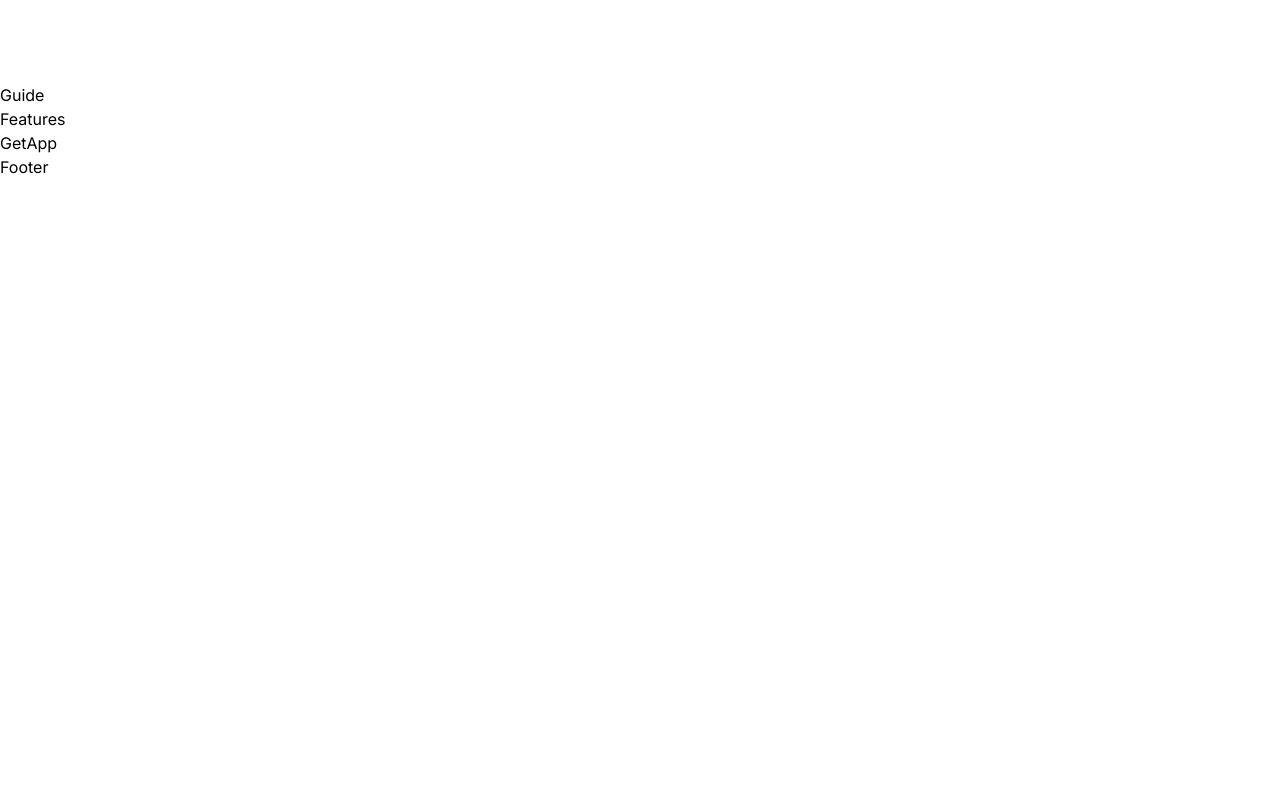
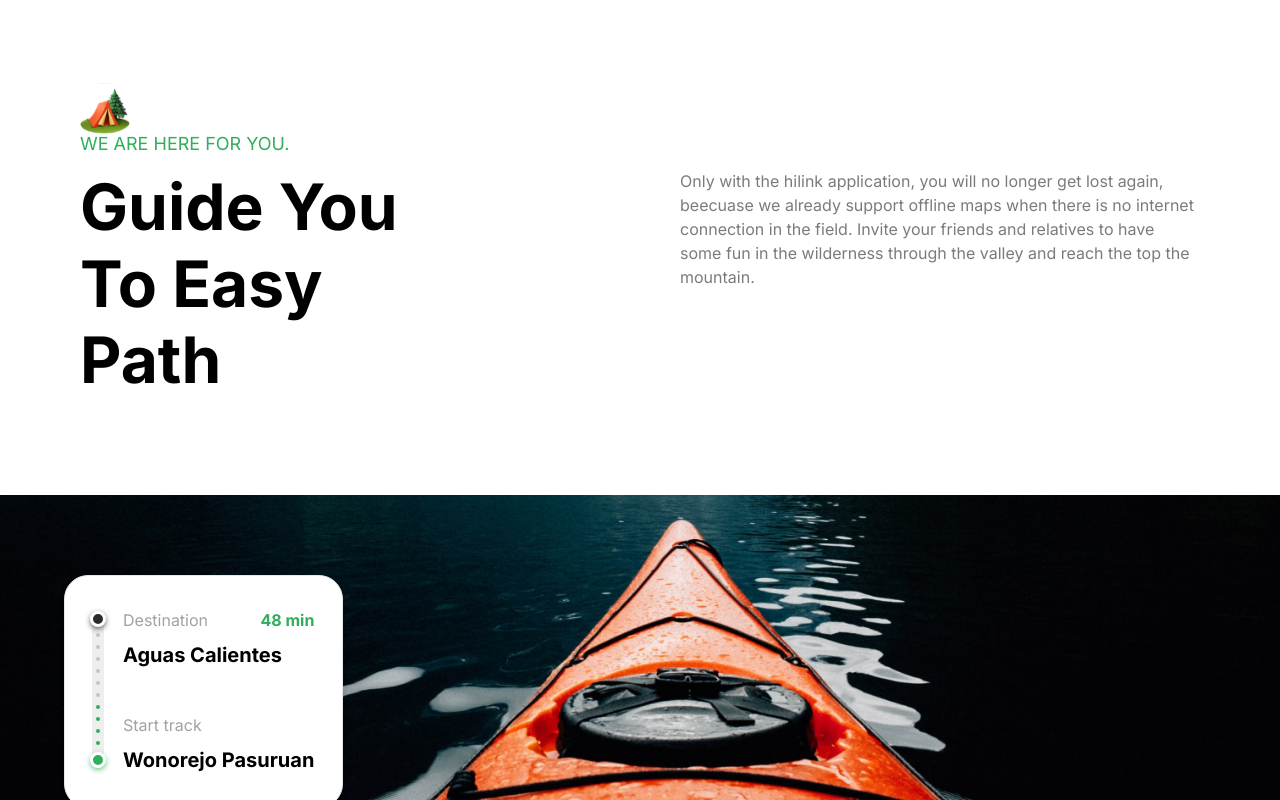
Before and after one commit to SoumyajeetMazumdar/travelpage-nextjs, a Next.js app: page / in a window 1280 px wide. Shown: the part 1760-2560 px from the top of the page. Before the commit the page ends 1939 px from the top, so only its background shows below. Built offline with nearby package versions, Linux system fonts and the light colour scheme.

Commit message:
guide section completed

```diff
--- a/components/Guide.tsx
+++ b/components/Guide.tsx
@@ -1,7 +1,67 @@
-import React from "react";
+import Image from "next/image";
 
 const Guide = () => {
-  return <div>Guide</div>;
+  return (
+    <section className="flexCenter flex-col">
+      <div className="padding-container max-container w-full pb-24">
+        <Image src="/camp.svg" alt="camp" width={50} height={50} />
+        <p className="uppercase regular-18 -mt-1 mb-3 text-green-50 ">
+          We are here for you.
+        </p>
+        <div className="flex flex-wrap justify-between gap-5 lg:gap-10">
+          <h2 className="capitalize bold-40 lg:bold-64 xl:max-w-[390px]">
+            Guide you to easy path
+          </h2>
+          <p className="regular-16 text-gray-30 xl:max-w-[520px]">
+            Only with the hilink application, you will no longer get lost again,
+            beecuase we already support offline maps when there is no internet
+            connection in the field. Invite your friends and relatives to have
+            some fun in the wilderness through the valley and reach the top the
+            mountain.
+          </p>
+        </div>
+      </div>
+
+      <div className="flexCenter max-container relative w-full ">
+        <Image
+          src="/boat.png"
+          alt="boat"
+          height={580}
+          width={1440}
+          className="w-full h-full object-cover object-center 2xl:rounded-5xl"
+        />
+
+        <div
+          className="absolute flex bg-white py-8 pl-5 pr-7 gap-3 rounded-3xl border shadow-md md:left-[5%] lg:top-20
+        "
+        >
+          <Image
+            src="/meter.svg"
+            alt="meter"
+            height={158}
+            width={16}
+            className="h-full w-auto"
+          />
+
+          <div className="flexBetween flex-col ">
+            <div className="flex w-full flex-col">
+              <div className="flexBetween w-full">
+                <p className="regular-16 text-gray-20">Destination</p>
+                <p className="bold-16 text-green-50">48 min</p>
+              </div>
+              <p className="bold-20 mt-2">Aguas Calientes</p>
+            </div>
+            <div className="flex w-full flex-col">
+              <p className="regular-16 text-gray-20">Start track</p>
+              <h4 className="bold-20 mt-2 whitespace-nowrap">
+                Wonorejo Pasuruan
+              </h4>
+            </div>
+          </div>
+        </div>
+      </div>
+    </section>
+  );
 };
 
 export default Guide;
```
